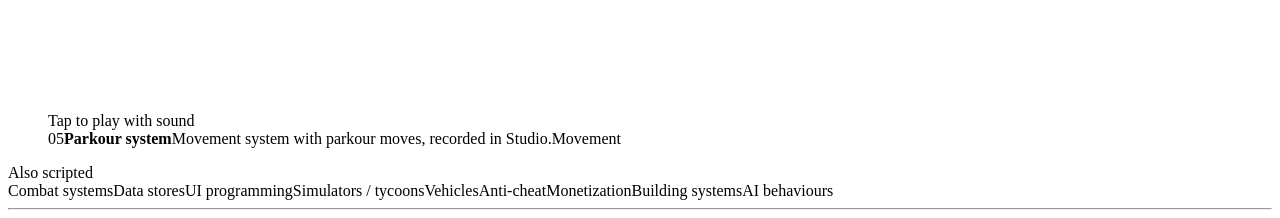
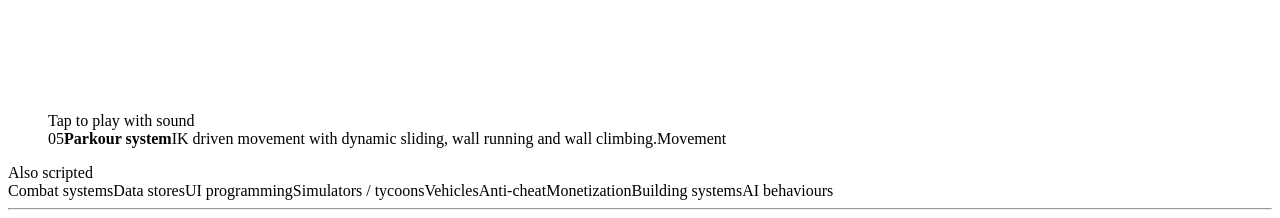
Before and after one commit to ForRealScam/webStuff, a React (Vite) app in the folder site/: page / in a window 1280 px wide. Shown: the part 7380-7598 px from the top of the page. Built offline with nearby package versions, Linux system fonts and the light colour scheme; the HTML template or start-up script is replaced by a standard one.

Commit message:
Describe parkour system demo

```diff
--- a/site/src/data.js
+++ b/site/src/data.js
@@ -30,7 +30,7 @@ export const videos = [
   {
     n: 5,
     title: 'Parkour system',
-    desc: 'Movement system with parkour moves, recorded in Studio.',
+    desc: 'IK driven movement with dynamic sliding, wall running and wall climbing.',
     tag: 'Movement',
     src: 'videos/ParkourSystem.mp4'
   }
```
Also changed, not shown: 3 other files (tests, documents, lock files or other folders).
